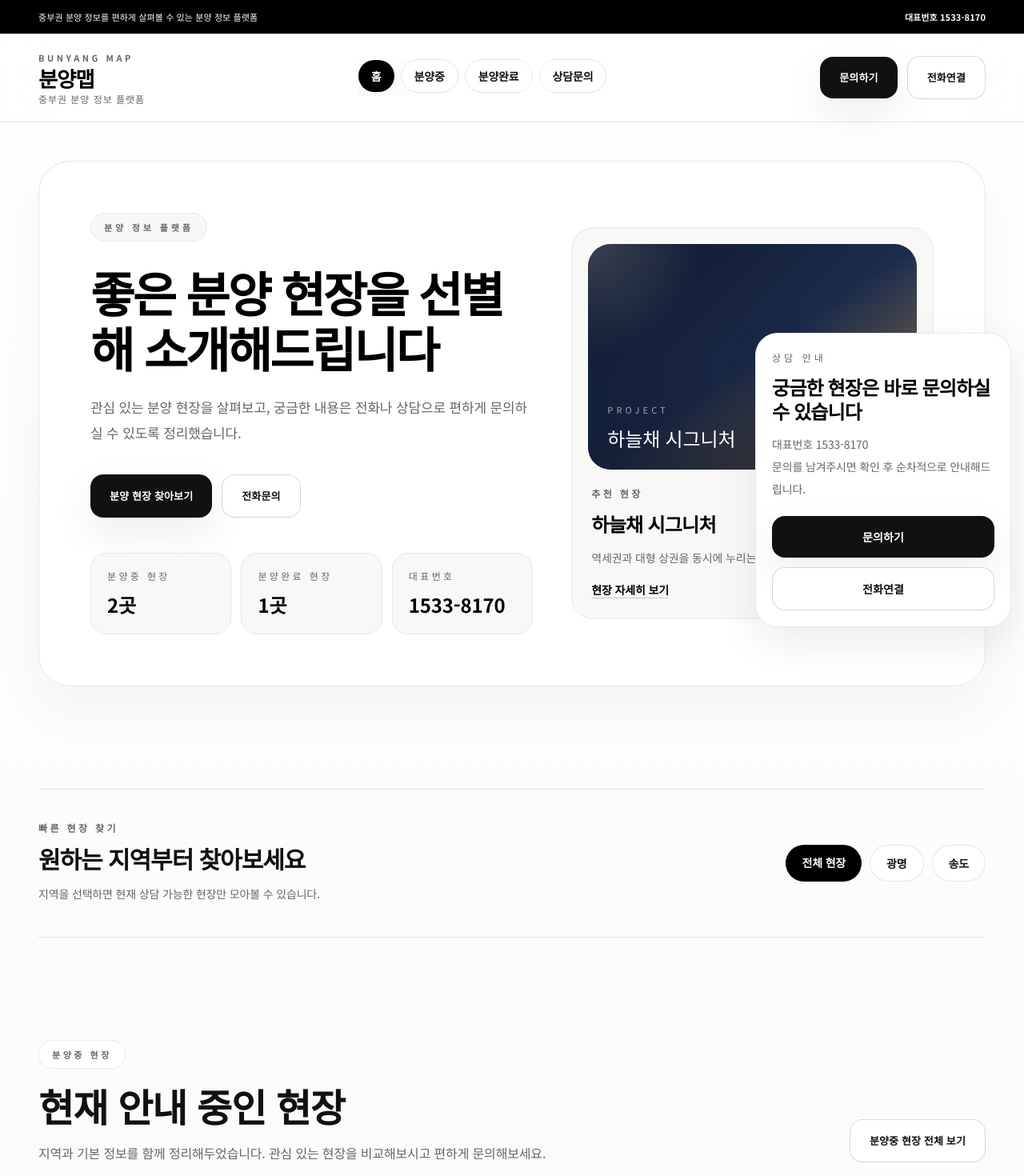
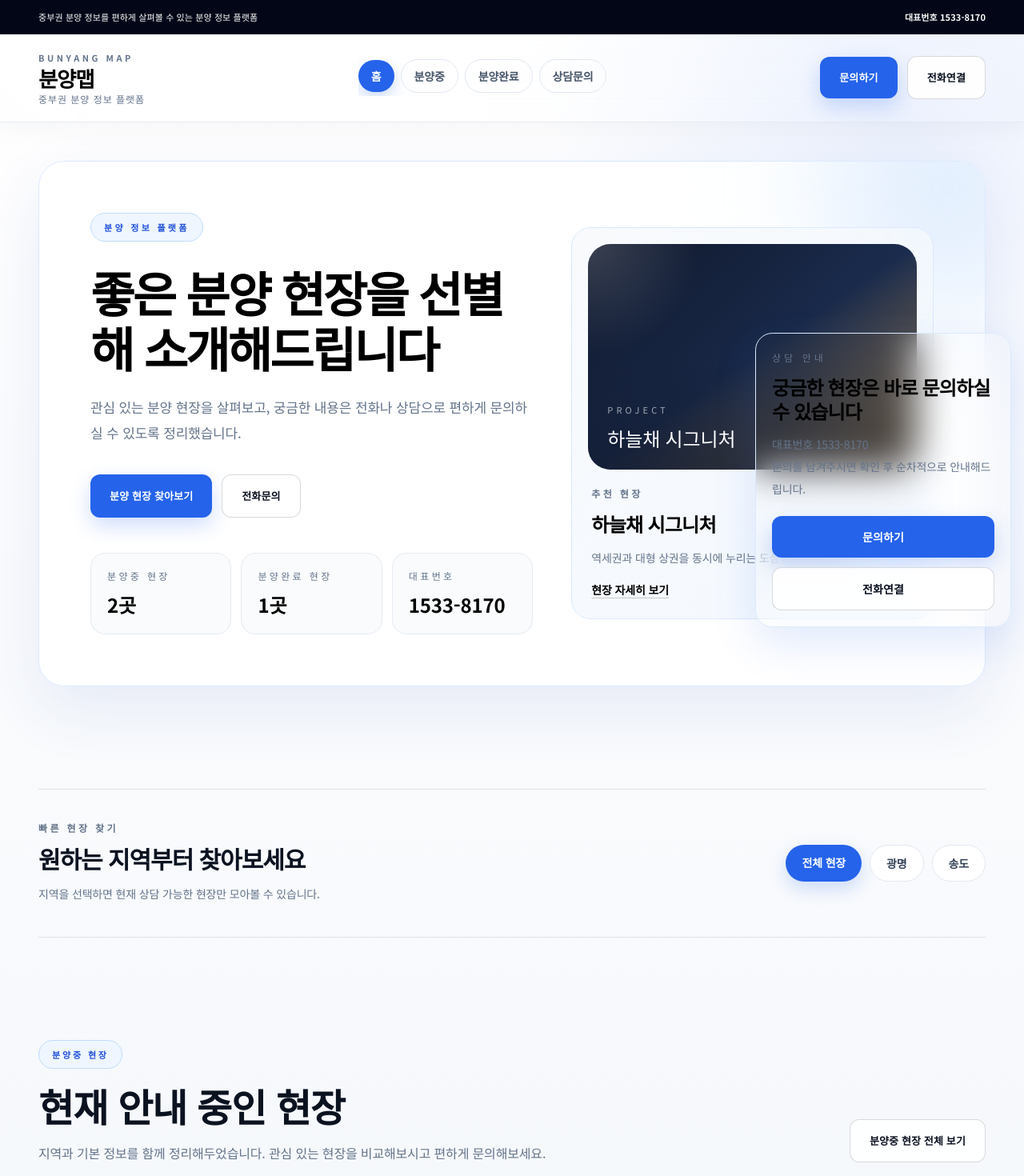
Before and after one commit to gj5x8v8xrv-a11y/qnsdid, a Next.js app: page / in a window 1280 px wide. Shown: the top 1470 px of the page at 80% size. Built offline with nearby package versions, Linux system fonts and the light colour scheme; no server answers.

Commit message:
Modernize site visual design

```diff
--- a/src/app/(site)/page.tsx
+++ b/src/app/(site)/page.tsx
@@ -77,12 +77,12 @@ export default async function HomePage() {
               <p className="mt-3 text-sm leading-7 text-muted">지역을 선택하면 현재 상담 가능한 현장만 모아볼 수 있습니다.</p>
             </div>
             <div className="flex flex-wrap gap-2.5 sm:justify-end">
-              <Link className="rounded-full bg-black px-5 py-3 text-sm font-semibold text-white transition hover:-translate-y-0.5" href="/projects">
+              <Link className="rounded-full bg-blue-600 px-5 py-3 text-sm font-semibold text-white shadow-[0_9px_22px_rgba(37,99,235,0.2)] transition hover:-translate-y-0.5 hover:bg-blue-700" href="/projects">
                 전체 현장
               </Link>
               {regions.map((region) => (
                 <Link
-                  className="rounded-full border border-black/10 bg-white px-5 py-3 text-sm font-semibold text-foreground transition hover:-translate-y-0.5 hover:border-black/25"
+                  className="rounded-full border border-slate-200 bg-white px-5 py-3 text-sm font-semibold text-slate-700 transition hover:-translate-y-0.5 hover:border-blue-200 hover:bg-blue-50 hover:text-blue-700"
                   href={`/projects?region=${encodeURIComponent(region)}`}
                   key={region}
                 >
@@ -162,7 +162,7 @@ export default async function HomePage() {
       </section>
 
       <section className="page-shell pb-24">
-        <div className="rounded-[2rem] bg-black px-7 py-9 text-white sm:px-10 sm:py-12">
+        <div className="rounded-[1.5rem] bg-gradient-to-br from-blue-700 via-blue-600 to-indigo-700 px-7 py-9 text-white shadow-[0_24px_65px_rgba(37,99,235,0.24)] sm:px-10 sm:py-12">
           <div className="grid gap-8 lg:grid-cols-[1.1fr_0.9fr] lg:items-center">
             <div>
               <p className="text-xs uppercase tracking-[0.34em] text-white/55">{homePageSettings.contactSectionEyebrow}</p>
--- a/src/app/globals.css
+++ b/src/app/globals.css
@@ -3,17 +3,17 @@
 @tailwind utilities;
 
 :root {
-  --background: #f6f6f4;
-  --foreground: #111111;
-  --panel: rgba(255, 255, 255, 0.96);
+  --background: #f3f6fb;
+  --foreground: #0b1220;
+  --panel: rgba(255, 255, 255, 0.88);
   --panel-strong: #ffffff;
-  --muted: #666666;
-  --accent: #161616;
-  --accent-strong: #000000;
-  --deep: #111111;
-  --deep-2: #222222;
-  --line: rgba(17, 17, 17, 0.08);
-  --line-strong: rgba(17, 17, 17, 0.16);
+  --muted: #64748b;
+  --accent: #2563eb;
+  --accent-strong: #1d4ed8;
+  --deep: #0f172a;
+  --deep-2: #1e293b;
+  --line: rgba(15, 23, 42, 0.09);
+  --line-strong: rgba(15, 23, 42, 0.16);
 }
 
 * {
@@ -28,7 +28,9 @@ body {
   margin: 0;
   min-height: 100vh;
   color: var(--foreground);
-  background: linear-gradient(180deg, #ffffff 0%, #fafaf8 52%, #f5f5f2 100%);
+  background:
+    radial-gradient(circle at 88% 4%, rgba(37, 99, 235, 0.09), transparent 28rem),
+    linear-gradient(180deg, #ffffff 0%, #f4f7fb 48%, #eef3f9 100%);
   font-family: var(--font-body), sans-serif;
   letter-spacing: -0.01em;
   line-height: 1.65;
@@ -54,7 +56,7 @@ textarea {
 
 ::selection {
   color: white;
-  background: rgba(109, 77, 45, 0.92);
+  background: rgba(37, 99, 235, 0.92);
 }
 
 @layer base {
@@ -78,7 +80,7 @@ textarea {
 }
 
   .surface-panel {
-    @apply rounded-[2rem] border border-[color:var(--line)] bg-panel shadow-soft backdrop-blur;
+    @apply rounded-[1.5rem] border border-[color:var(--line)] bg-panel shadow-soft backdrop-blur-xl;
   }
 
   .surface-dark {
@@ -90,7 +92,7 @@ textarea {
   }
 
   .section-kicker {
-    @apply inline-flex items-center gap-2 rounded-full border border-[color:var(--line)] bg-white px-4 py-2 text-[11px] font-semibold uppercase tracking-[0.32em] text-muted;
+    @apply inline-flex items-center gap-2 rounded-full border border-blue-200 bg-blue-50 px-4 py-2 text-[11px] font-bold uppercase tracking-[0.26em] text-blue-700;
   }
 
   .section-title {
@@ -104,19 +106,19 @@ textarea {
   }
 
   .button-base {
-    @apply inline-flex min-h-[44px] items-center justify-center rounded-2xl px-4 py-3 text-[13px] font-semibold tracking-[0.01em] transition duration-200 sm:px-6 sm:py-4 sm:text-sm;
+    @apply inline-flex min-h-[44px] items-center justify-center rounded-xl px-4 py-3 text-[13px] font-semibold tracking-[0.01em] transition duration-200 sm:px-6 sm:py-4 sm:text-sm;
   }
 
   .button-primary {
-    @apply button-base bg-deep text-white shadow-soft hover:-translate-y-0.5 hover:bg-deep-2;
+    @apply button-base bg-blue-600 text-white shadow-[0_10px_26px_rgba(37,99,235,0.22)] hover:-translate-y-0.5 hover:bg-blue-700;
   }
 
   .button-accent {
-    @apply button-base border border-black bg-white text-foreground shadow-soft hover:-translate-y-0.5 hover:bg-slate-50;
+    @apply button-base border border-blue-200 bg-blue-50 text-blue-700 shadow-soft hover:-translate-y-0.5 hover:bg-blue-100;
   }
 
   .button-secondary {
-    @apply button-base border bg-white text-foreground hover:-translate-y-0.5 hover:bg-slate-50;
+    @apply button-base border bg-white/90 text-foreground hover:-translate-y-0.5 hover:border-blue-200 hover:bg-blue-50;
     border-color: var(--line-strong);
   }
 
--- a/src/components/site/page-hero.tsx
+++ b/src/components/site/page-hero.tsx
@@ -26,10 +26,11 @@ export function PageHero({
 }) {
   return (
     <section className="page-shell pb-8 pt-5 sm:pb-16 sm:pt-12">
-      <div className="overflow-hidden rounded-[1.75rem] border border-black/8 bg-white px-5 py-7 text-black shadow-[0_24px_70px_rgba(15,23,42,0.045)] sm:rounded-[2.5rem] sm:px-12 sm:py-14 lg:px-16 lg:py-16">
+      <div className="relative overflow-hidden rounded-[1.5rem] border border-blue-100 bg-white/90 px-5 py-7 text-black shadow-[0_28px_80px_rgba(30,64,175,0.09)] backdrop-blur-xl sm:rounded-[2rem] sm:px-12 sm:py-14 lg:px-16 lg:py-16">
+        <div className="pointer-events-none absolute -right-28 -top-32 h-80 w-80 rounded-full bg-blue-100/70 blur-3xl" />
         <div className="grid gap-9 sm:gap-12 lg:grid-cols-[minmax(0,1.1fr)_minmax(320px,0.9fr)] lg:items-center">
-          <div>
-            <p className="inline-flex rounded-full border border-black/8 bg-black/[0.03] px-3 py-1.5 text-[length:var(--home-hero-eyebrow-size,9px)] font-semibold uppercase tracking-[0.24em] text-muted sm:px-4 sm:py-2 sm:text-[11px] sm:tracking-[0.35em]">
+          <div className="relative">
+            <p className="inline-flex rounded-full border border-blue-200 bg-blue-50 px-3 py-1.5 text-[length:var(--home-hero-eyebrow-size,9px)] font-bold uppercase tracking-[0.24em] text-blue-700 sm:px-4 sm:py-2 sm:text-[11px] sm:tracking-[0.3em]">
               {eyebrow}
             </p>
             <h1 className="mt-5 max-w-3xl text-[length:var(--home-hero-title-size,1.42rem)] leading-[1.16] tracking-[-0.045em] text-black sm:mt-7 sm:text-[2.8rem] lg:text-[3.75rem]">
@@ -51,7 +52,7 @@ export function PageHero({
               <div className="mt-9 grid gap-2.5 sm:mt-11 sm:grid-cols-3 sm:gap-3">
                 {stats.map((stat) => (
                   <div
-                    className="rounded-[1.25rem] border border-black/8 bg-[#f8f8f6] px-4 py-4 sm:px-5 sm:py-5"
+                    className="rounded-[1.15rem] border border-slate-200/80 bg-slate-50/80 px-4 py-4 sm:px-5 sm:py-5"
                     key={`${stat.label}-${stat.value}`}
                   >
                     <p className="text-[length:var(--home-hero-stat-label-size,11px)] uppercase tracking-[0.24em] text-muted sm:text-xs sm:tracking-[0.28em]">{stat.label}</p>
@@ -63,7 +64,7 @@ export function PageHero({
           </div>
 
           {visual ? (
-            <div className="rounded-[1.75rem] border border-black/8 bg-[#f8f8f6] p-3 sm:p-5">{visual}</div>
+            <div className="relative rounded-[1.5rem] border border-blue-100 bg-gradient-to-br from-slate-50 to-blue-50/70 p-3 sm:p-5">{visual}</div>
           ) : null}
         </div>
       </div>
--- a/src/components/site/project-card.tsx
+++ b/src/components/site/project-card.tsx
@@ -17,7 +17,7 @@ export function ProjectCard({
   settings?: HomePageSettings;
 }) {
   return (
-    <article className="overflow-hidden rounded-[1.5rem] border border-black/10 bg-white transition duration-300 hover:-translate-y-1 hover:shadow-[0_18px_45px_rgba(15,23,42,0.07)] sm:rounded-[2rem]">
+    <article className="group overflow-hidden rounded-[1.35rem] border border-slate-200/90 bg-white shadow-[0_12px_36px_rgba(15,23,42,0.05)] transition duration-300 hover:-translate-y-1.5 hover:border-blue-200 hover:shadow-[0_22px_55px_rgba(37,99,235,0.12)] sm:rounded-[1.6rem]">
       <div className="p-2.5 pb-0 sm:p-3.5">
         <ProjectVisual
           className="aspect-[16/10]"
@@ -27,7 +27,7 @@ export function ProjectCard({
       </div>
       <div className="px-5 pb-5 pt-5 sm:px-7 sm:pb-7 sm:pt-6">
         <div>
-          <h3 className="text-[1.35rem] leading-[1.25] tracking-[-0.035em] sm:text-[1.75rem]">
+          <h3 className="text-[1.35rem] leading-[1.25] tracking-[-0.035em] transition group-hover:text-blue-700 sm:text-[1.75rem]">
             {project.name}
           </h3>
           <p className="mt-2 text-[13px] leading-6 text-muted sm:text-sm">
@@ -35,7 +35,7 @@ export function ProjectCard({
           </p>
         </div>
 
-        <dl className="mt-5 grid grid-cols-2 gap-x-5 gap-y-4 border-y border-black/8 py-5 text-sm">
+        <dl className="mt-5 grid grid-cols-2 gap-x-5 gap-y-4 rounded-xl bg-slate-50 px-4 py-5 text-sm">
           <div>
             <dt className="text-muted">{settings.projectCardHouseholdLabel}</dt>
             <dd className="mt-1 font-semibold leading-6 text-foreground">{project.householdCount}</dd>
--- a/src/components/site/site-header.tsx
+++ b/src/components/site/site-header.tsx
@@ -17,8 +17,8 @@ export function SiteHeader({
   const navItems = getSiteNavItems(settings);
 
   return (
-    <header className="sticky top-0 z-50 border-b border-black/10 bg-white/92 backdrop-blur-xl">
-      <div className="border-b border-black/6 bg-black text-white">
+    <header className="sticky top-0 z-50 border-b border-slate-200/80 bg-white/88 shadow-[0_8px_30px_rgba(15,23,42,0.04)] backdrop-blur-2xl">
+      <div className="border-b border-white/10 bg-slate-950 text-white">
         <div className="page-shell flex min-h-[28px] items-center justify-between gap-2 text-[length:var(--home-header-announcement-size,9px)] tracking-[0.01em] text-white/68 sm:min-h-[42px] sm:gap-4 sm:text-[11px]">
           <p className="truncate">{settings.headerAnnouncement}</p>
           <a className="hidden font-semibold text-white sm:block" href={phoneHref}>
@@ -55,8 +55,8 @@ export function SiteHeader({
               <Link
                 className={`whitespace-nowrap rounded-lg px-2 py-1.5 text-[11px] font-semibold transition sm:rounded-full sm:px-4 sm:py-2.5 sm:text-sm ${
                   isActive
-                    ? "bg-black text-white shadow-soft"
-                    : "bg-white text-foreground hover:bg-slate-50 sm:border sm:border-black/8"
+                    ? "bg-blue-600 text-white shadow-[0_7px_18px_rgba(37,99,235,0.24)]"
+                    : "bg-transparent text-slate-600 hover:bg-blue-50 hover:text-blue-700 sm:border sm:border-slate-200"
                 }`}
                 href={item.href}
                 key={item.href}
--- a/src/components/site/site-sticky-cta.tsx
+++ b/src/components/site/site-sticky-cta.tsx
@@ -14,7 +14,7 @@ export function SiteStickyCta({
   return (
     <>
       <div className="fixed bottom-4 right-4 z-50 hidden w-[320px] lg:block">
-        <div className="overflow-hidden rounded-[1.75rem] border border-black/8 bg-white p-5 shadow-[0_18px_50px_rgba(15,23,42,0.08)]">
+        <div className="overflow-hidden rounded-[1.35rem] border border-blue-100 bg-white/92 p-5 shadow-[0_20px_55px_rgba(37,99,235,0.14)] backdrop-blur-xl">
           <p className="text-[length:var(--home-sticky-eyebrow-size,12px)] uppercase tracking-[0.34em] text-muted">{settings.stickyEyebrow}</p>
           <h2 className="mt-3 text-[length:var(--home-sticky-title-size,1.5rem)] leading-tight text-black">{settings.stickyTitle}</h2>
           <p className="mt-3 text-[length:var(--home-sticky-body-size,14px)] leading-7 text-muted">
@@ -38,7 +38,7 @@ export function SiteStickyCta({
         </div>
       </div>
 
-      <div className="fixed inset-x-0 bottom-0 z-50 border-t border-black/8 bg-white/95 p-2.5 shadow-[0_-10px_30px_rgba(15,23,42,0.08)] backdrop-blur lg:hidden">
+      <div className="fixed inset-x-0 bottom-0 z-50 border-t border-slate-200 bg-white/92 p-2.5 shadow-[0_-10px_35px_rgba(15,23,42,0.1)] backdrop-blur-xl lg:hidden">
         <div className="page-shell flex gap-2 px-0">
           <a
             className="button-primary !min-h-[40px] flex-1 text-[length:var(--home-sticky-button-size,14px)]"
```
Also changed, not shown: src/app/(site)/projects/[slug]/page.tsx (+8 -8 lines), src/components/site/site-footer.tsx (+14 -14 lines).
